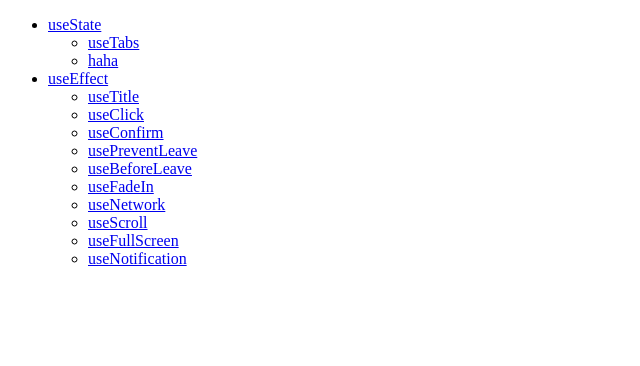
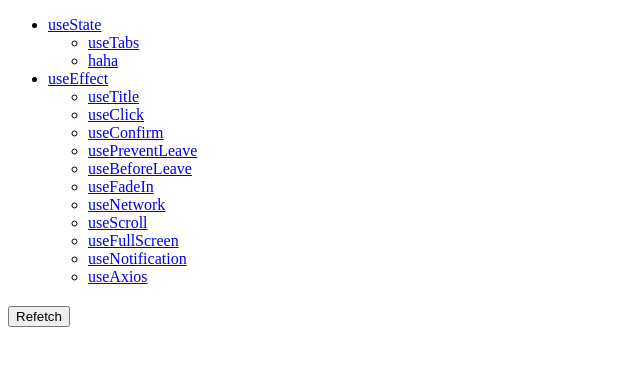
Before and after one commit to ddock4you/practice-react-hook, a React (Create React App) app: page /use_axios in a window 1280 px wide. Shown: the top 366 px of the page, without its empty margins (0-640 px from the left). Built offline with nearby package versions, Linux system fonts and the light colour scheme; no server answers.

Commit message:
- useAxios 추가(실행은 되는데 종속성 경고뜨고 있음)

```diff
--- a/package.json
+++ b/package.json
@@ -6,6 +6,7 @@
     "@testing-library/jest-dom": "^4.2.4",
     "@testing-library/react": "^9.4.0",
     "@testing-library/user-event": "^7.2.1",
+    "axios": "^0.19.1",
     "eslint-plugin-react-hooks": "^2.3.0",
     "react": "^16.12.0",
     "react-dom": "^16.12.0",
--- a/src/App.js
+++ b/src/App.js
@@ -14,6 +14,7 @@
 import UseScrollHook from "./components/UseEffectJs/UseScrollHook";
 import UseFullScreenHook from "./components/UseEffectJs/UseFullScreenHook";
 import UseNotificationHook from "./components/UseEffectJs/UseNotificationHook";
+import UseAxiosHook from "./components/UseEffectJs/UseAxiosHook";
 
 const App = () => {
     return (
@@ -49,6 +50,7 @@
                     exact
                     component={UseNotificationHook}
                 />
+                <Route path="/use_axios" exact component={UseAxiosHook} />
             </Switch>
         </Router>
     );
--- a/src/components/Header.js
+++ b/src/components/Header.js
@@ -49,6 +49,9 @@
                         <li>
                             <Link to="use_notification">useNotification</Link>
                         </li>
+                        <li>
+                            <Link to="use_axios">useAxios</Link>
+                        </li>
                     </ul>
                 </li>
             </ul>
--- /dev/null
+++ b/src/components/UseEffectJs/UseAxiosHook.js
@@ -0,0 +1,58 @@
+import React, { useState, useEffect } from "react";
+import defaultAxios from "axios";
+
+const useAxios = (opts, axiosInstance = defaultAxios) => {
+    const [state, setState] = useState({
+        loading: true,
+        error: null,
+        data: null
+    });
+
+    const [trigger, setTrigger] = useState(0);
+    const refetch = () => {
+        setState({
+            ...state,
+            loading: true
+        });
+        setTrigger(new Date());
+    };
+    useEffect(() => {
+        axiosInstance(opts)
+            .then(data => {
+                setState({
+                    ...state,
+                    loading: false,
+                    data
+                });
+            })
+            .catch(error => {
+                setState({
+                    ...state,
+                    loading: false,
+                    error
+                });
+            });
+    }, [trigger]);
+    if (!opts.url) {
+        return;
+    }
+    return { ...state, refetch };
+};
+
+const UseAxiosHook = () => {
+    const { loading, data, error, refetch } = useAxios({
+        url: "https://yts.lt/api/v2/list_movies.json"
+    });
+    console.log(
+        `Loading: ${loading}\nData: ${JSON.stringify(data)}\nError: ${error}`
+    );
+    return (
+        <>
+            <div>{data && data.status}</div>
+            <h2>{loading && "Loading"}</h2>
+            <button onClick={refetch}>Refetch</button>
+        </>
+    );
+};
+
+export default UseAxiosHook;
```
Also changed, not shown: 1 other file (tests, documents, lock files or other folders).
